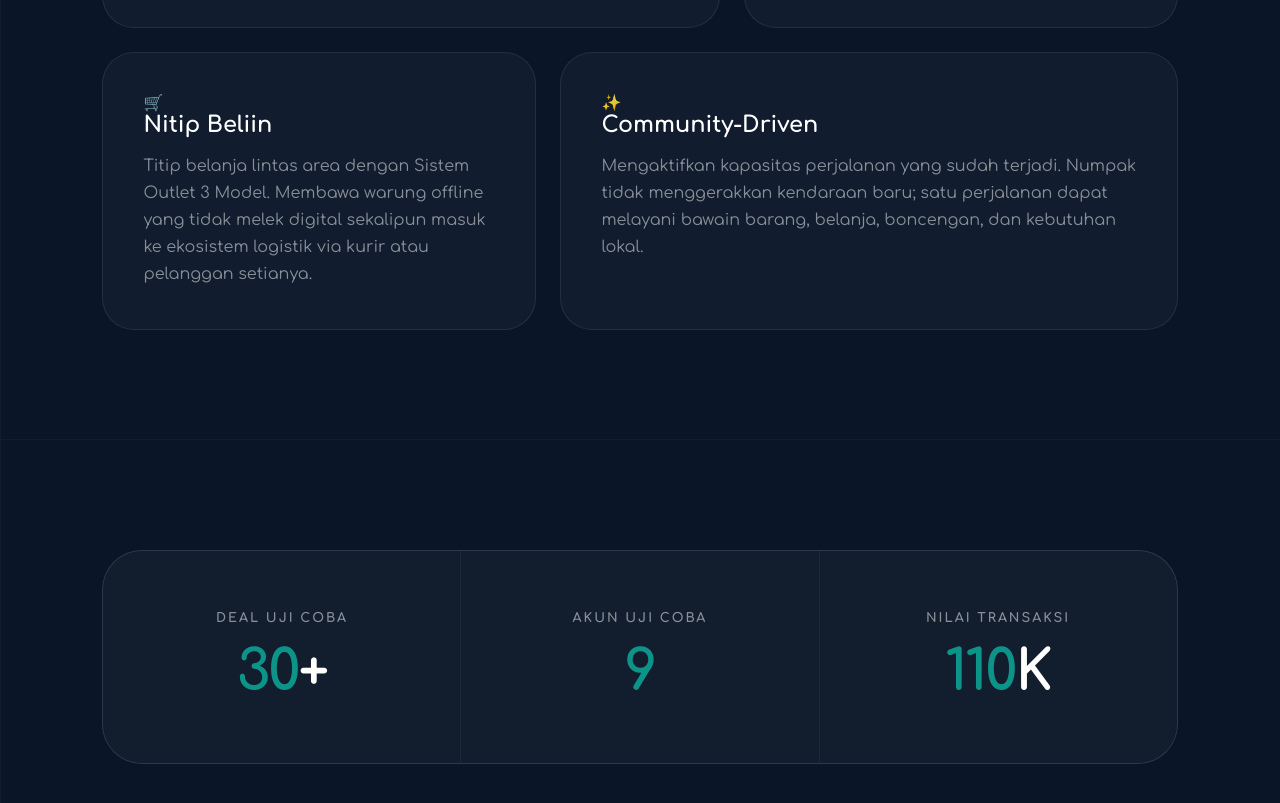
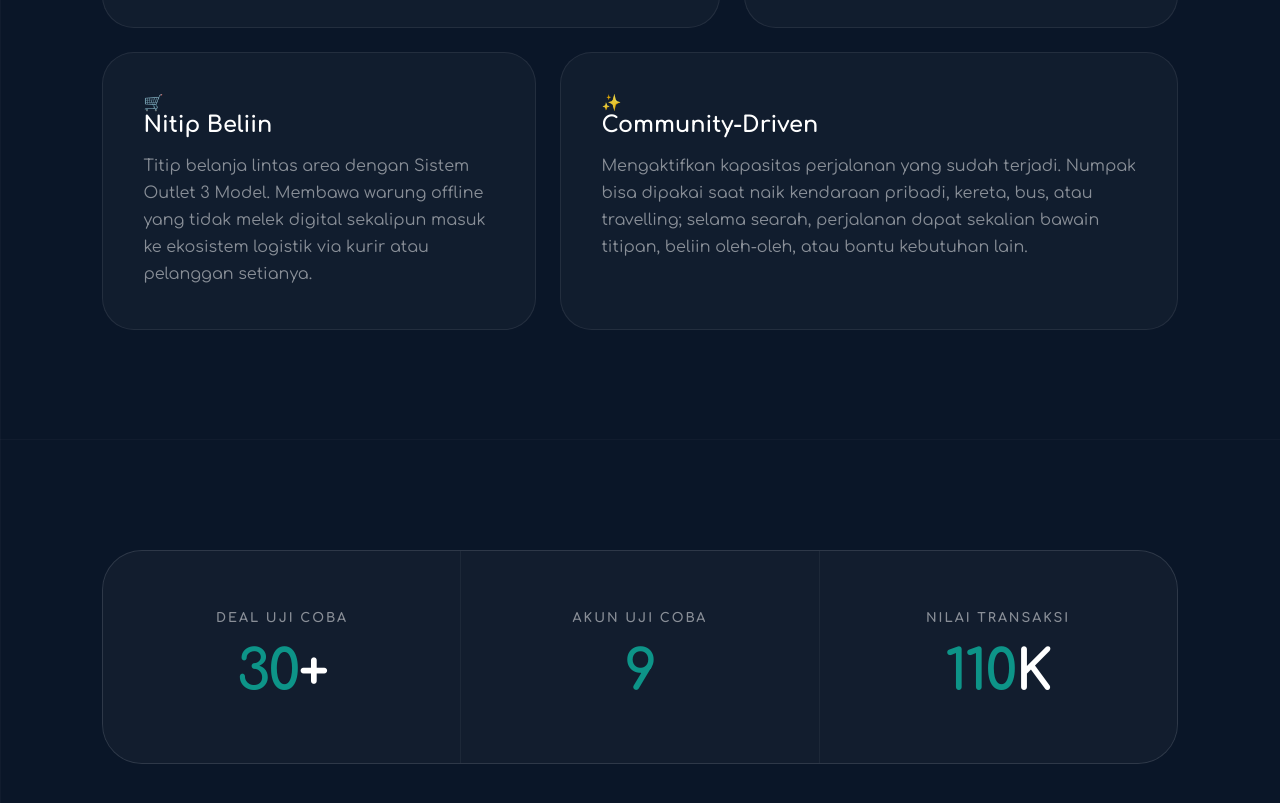
Before and after one commit to labibs/landing-nebeng, a Next.js app: page / in a window 1280 px wide. Shown: the part 3561-4364 px from the top of the page. Built offline with nearby package versions, Linux system fonts and the light colour scheme.

Commit message:
edit sedikit

```diff
--- a/src/app/page.tsx
+++ b/src/app/page.tsx
@@ -294,8 +294,9 @@ export default function Home() {
             <h3>Community-Driven</h3>
             <p>
               Mengaktifkan kapasitas perjalanan yang sudah terjadi. Numpak
-              tidak menggerakkan kendaraan baru; satu perjalanan dapat
-              melayani bawain barang, belanja, boncengan, dan kebutuhan lokal.
+              bisa dipakai saat naik kendaraan pribadi, kereta, bus, atau
+              travelling; selama searah, perjalanan dapat sekalian bawain
+              titipan, beliin oleh-oleh, atau bantu kebutuhan lain.
             </p>
           </div>
         </div>
```
